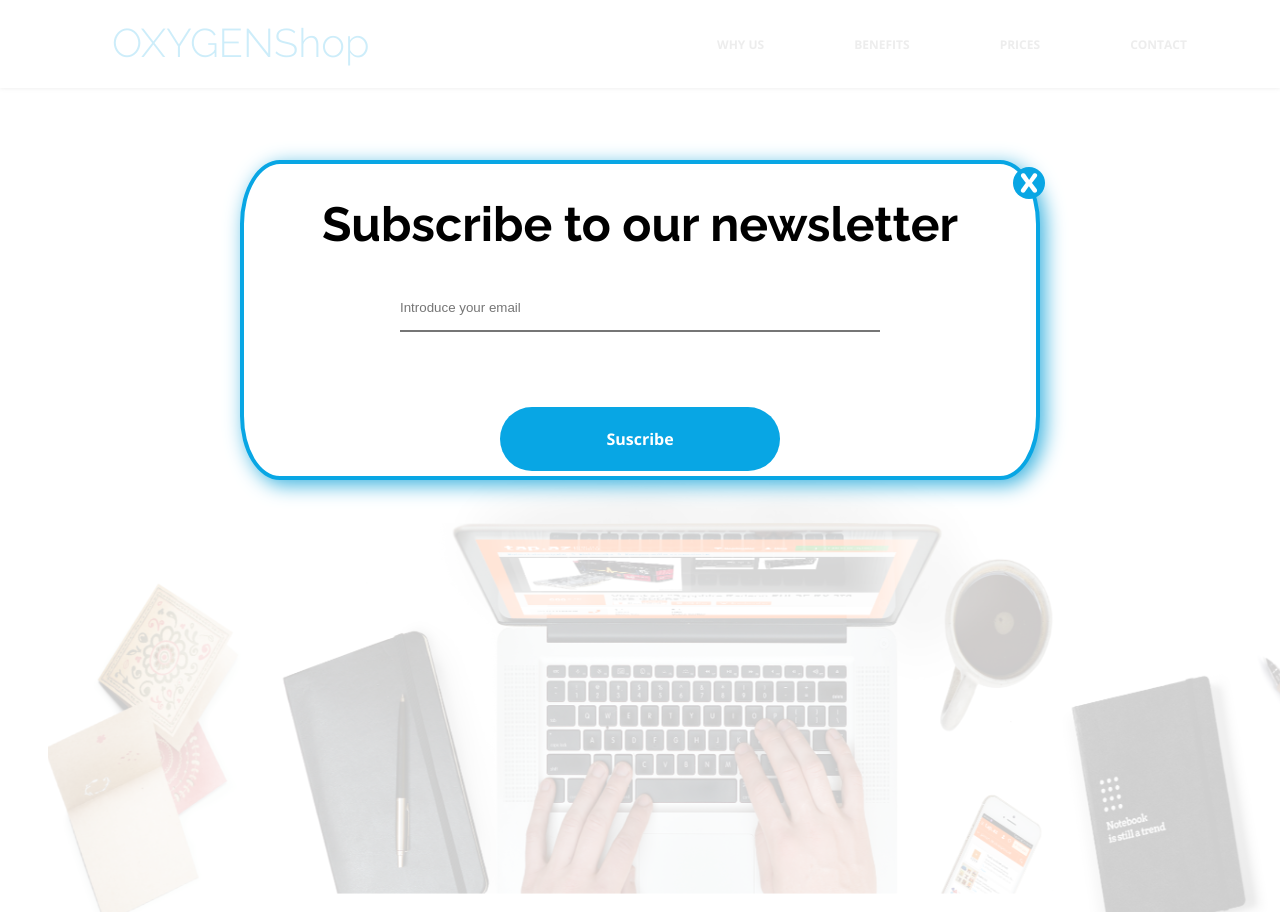
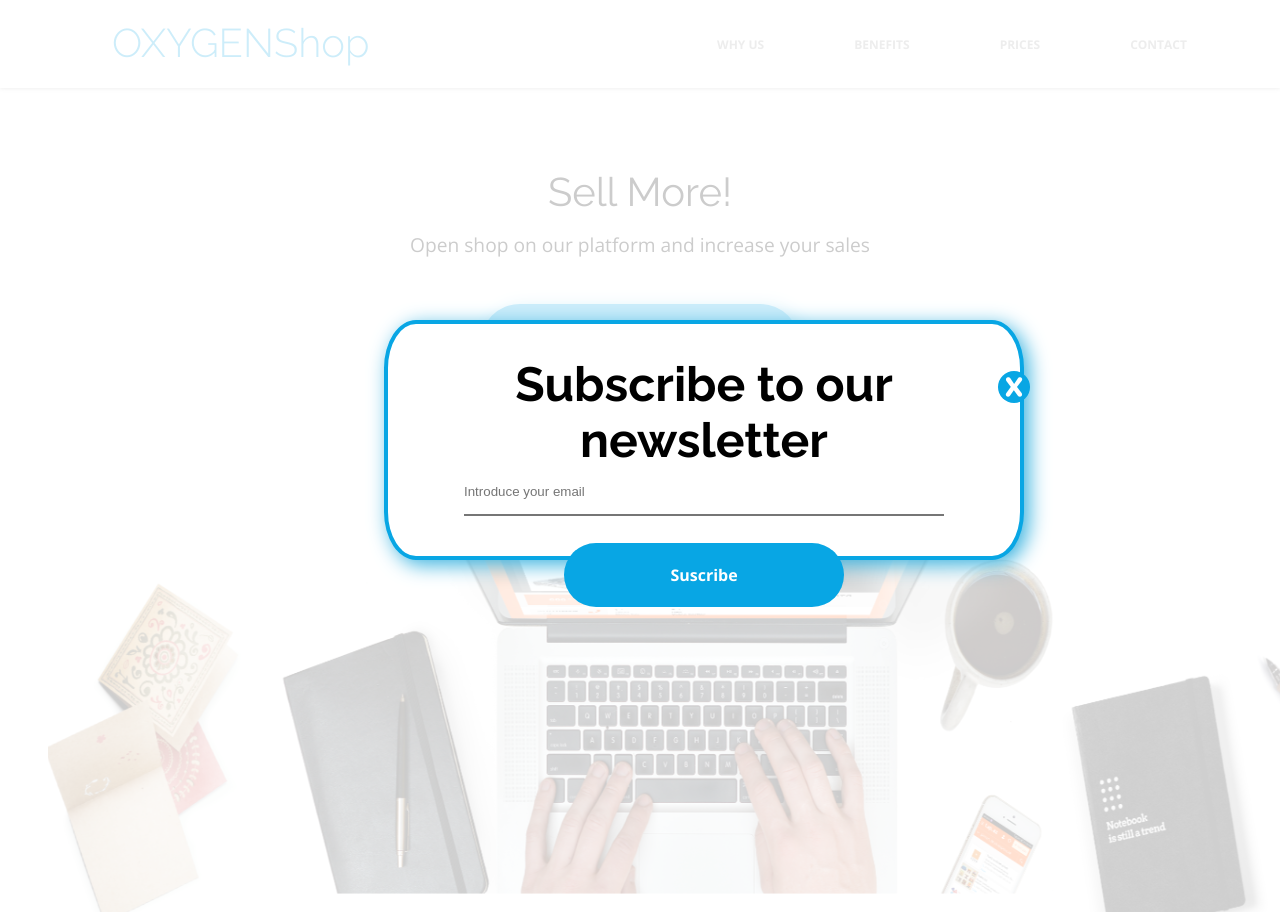
Before and after one commit to JuanJoseRodriguezdePraAviles/OxygenAcademy, a plain HTML site: page index.html in a window 1280 px wide. Shown: the top 912 px of the page. Drawn offline with nearby package versions, Linux system fonts and the light colour scheme.

Commit message:
Newsletter popup now centered

```diff
--- a/sass/_newsletterPopup.scss
+++ b/sass/_newsletterPopup.scss
@@ -3,9 +3,10 @@
 .newsletterPopup {
     position: fixed;
     height: 15rem;
-    width: 20rem;
-    top: 10rem;
-    left: 5rem;
+    width: 80%;
+    top: 40%;
+    left: 10%;
+    right: 10%;
     z-index: 1;
     background-color: white;
     border-color: $blue;
@@ -18,9 +19,13 @@
      > h2 {
         font-family: $font-raleway;
         text-align: center;
+        font-size: 1rem;
     }
     > form {
         margin: 1rem 0;
+        display: flex;
+        align-items: center;
+        flex-direction: column;
         > input[type=text]{
             margin: 0rem 5rem;
             border-top:none;
@@ -41,8 +46,8 @@
 
 .exit-icon {
     position: relative;
-    top: -16.5rem;
-    left: 17.5rem;
+    top: -140%;
+    left: 90%;
     width: 2rem;
     height: 2rem;
 }
@@ -78,31 +83,32 @@
         flex-direction: column;
         align-items: center;
         padding: 2rem 0;
-        width: 50rem;
-        height: 20rem;
+        width: 50%;
+        left: 30%;
+        height: 15rem;
         border-radius: 5%/20%;
-        margin: 0 10rem;
         > h2 {
             font-size: 3rem;
         }
         > form {
+            margin: 0;
             display: flex;
             flex-direction: column;
             align-items: center;
             > input[type=text]{
                 width: 30rem;
                 height: 3rem;
-                margin: 1rem 0;
+                margin: 0rem 0;
             }
             > input[type=submit]{
-                margin: 2rem 0;
+                margin: 0rem 0;
             }
         }
     }
 
 
     .exit-icon {
-        top: -23rem;
-        left: 24.3rem;
+        top: -150%;
+        left: 49%;
     }
 }
```
Also changed, not shown: css/style.css, 1 other file.
